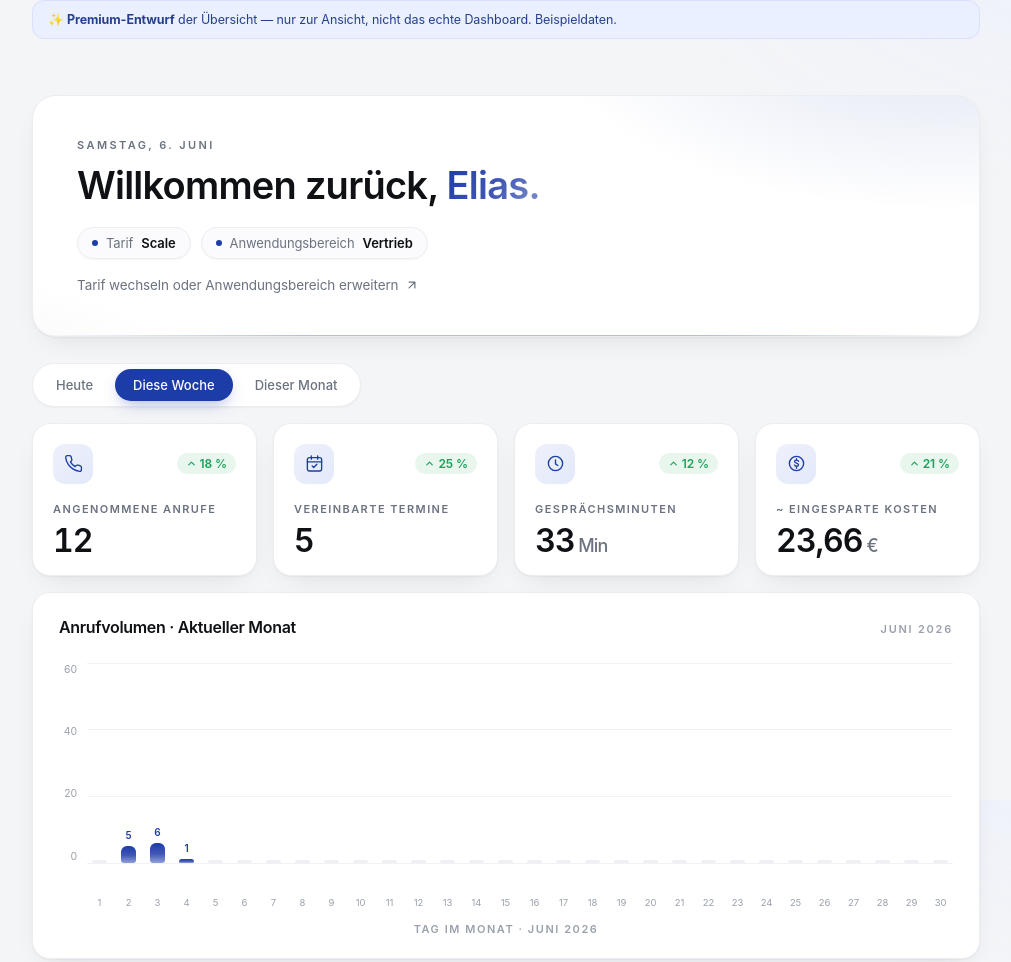
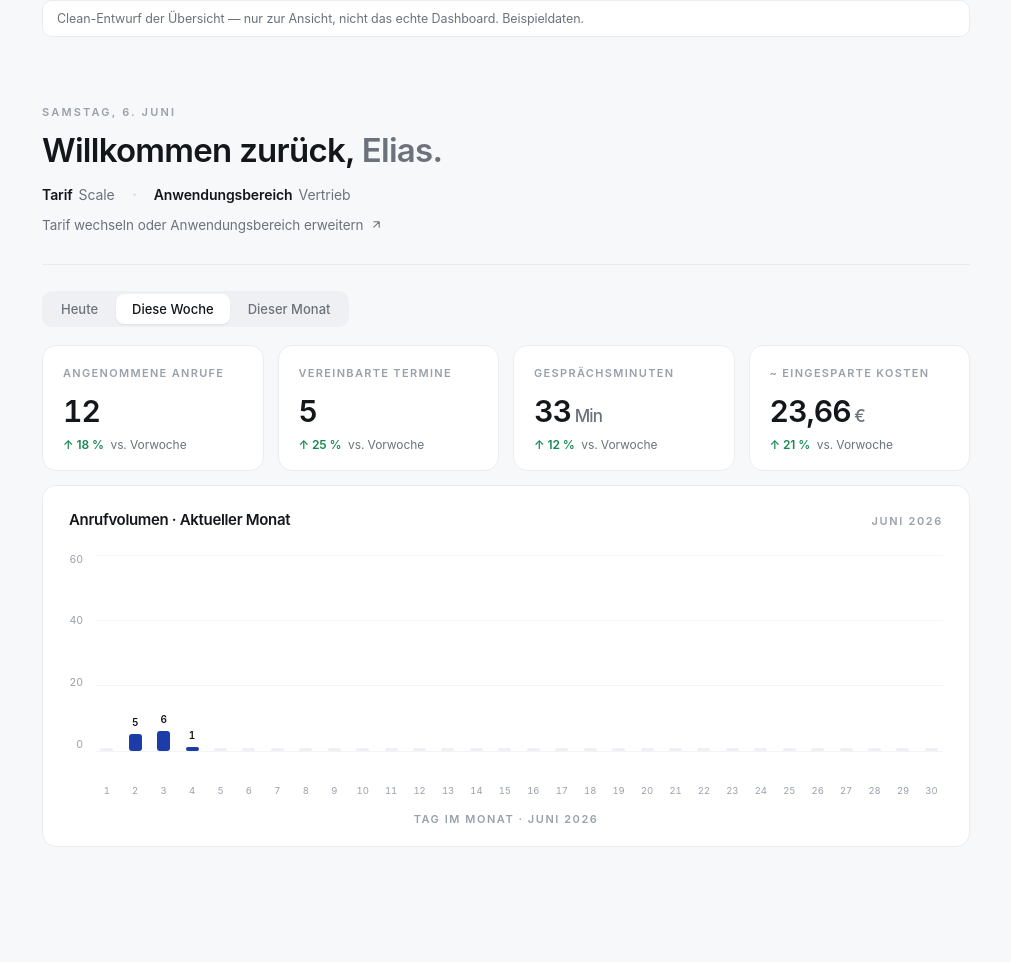
Before and after one commit to Leadary-ai/uebersicht-premium, a plain HTML site: page index.html in a window 1280 px wide. Shown: the whole page, without its empty margins (134-1145 px from the left). Drawn offline with Linux system fonts and the light colour scheme.

Commit message:
Clean-Redesign: monochrom, hairline, keine Verlaeufe/Schatten/Badges

```diff
--- a/index.html
+++ b/index.html
@@ -3,18 +3,15 @@
 <head>
 <meta charset="UTF-8" />
 <meta name="viewport" content="width=device-width, initial-scale=1.0" />
-<title>Übersicht — Premium-Entwurf · Leadary</title>
+<title>Übersicht — Clean-Entwurf · Leadary</title>
 <style>
   :root{
-    --brand:#1C3CA7; --brand-2:#4257B5; --brand-3:#7184C7;
-    --brand-soft:#EAF0FF; --brand-chip:#E8ECF6;
-    --bg:#f4f5f7; --card:#ffffff;
-    --fg:#0f1115; --muted:#6b7280; --label:#9aa1ac;
-    --border:#ecedf1; --success:#1aa35a;
-    --r:18px;
-    --sh-sm:0 1px 2px rgba(16,17,20,.04);
-    --sh:0 1px 2px rgba(16,17,20,.04), 0 10px 30px -14px rgba(16,17,20,.14);
-    --sh-lift:0 2px 4px rgba(16,17,20,.05), 0 18px 40px -16px rgba(28,60,167,.22);
+    --blue:#1C3CA7;
+    --bg:#f7f8fa; --card:#ffffff;
+    --fg:#13161b; --muted:#6c727c; --label:#9aa0ab;
+    --border:#ebecef; --border-strong:#e2e3e7;
+    --up:#1a8a55;
+    --r:14px;
   }
   *{box-sizing:border-box}
   html{font-size:15px}
@@ -22,110 +19,87 @@
     margin:0;background:var(--bg);color:var(--fg);
     font-family:'Inter',ui-sans-serif,system-ui,-apple-system,"Segoe UI",Roboto,sans-serif;
     -webkit-font-smoothing:antialiased;letter-spacing:-.006em;
-    background-image:radial-gradient(900px 420px at 100% -5%, #eef1fb 0%, transparent 55%);
-    background-attachment:fixed;
   }
-  h1,h2,h3{margin:0;font-weight:600;letter-spacing:-.02em}
+  h1,h2,h3{margin:0;font-weight:600;letter-spacing:-.022em}
   .tabnum{font-variant-numeric:tabular-nums}
-  .wrap{max-width:1000px;margin:0 auto;padding:40px 26px 90px}
+  .wrap{max-width:980px;margin:0 auto;padding:46px 26px 100px}
 
-  .note{margin:0 auto 16px;max-width:1000px;padding:0 26px}
-  .note-in{background:var(--brand-soft);border:1px solid #d9e0fb;border-radius:12px;padding:11px 15px;font-size:12.5px;color:#26408f}
+  .note{margin:0 auto 22px;max-width:980px;padding:0 26px}
+  .note-in{border:1px solid var(--border);background:#fff;border-radius:10px;padding:10px 14px;font-size:12.5px;color:var(--muted)}
 
-  /* ---------- HERO ---------- */
-  .hero{position:relative;overflow:hidden;border-radius:24px;background:var(--card);
-        border:1px solid var(--border);box-shadow:var(--sh);padding:42px 44px}
-  .hero::before{content:"";position:absolute;inset:0;pointer-events:none;
-    background:
-      radial-gradient(640px 300px at 96% -30%, rgba(28,60,167,.14), transparent 62%),
-      radial-gradient(420px 220px at -8% 130%, rgba(15,17,21,.05), transparent 60%);}
-  .hero::after{content:"";position:absolute;left:0;right:0;bottom:0;height:1px;
-    background:linear-gradient(90deg,transparent,rgba(28,60,167,.35) 30%,rgba(28,60,167,.35) 70%,transparent)}
-  .eyebrow{position:relative;font-size:11px;font-weight:600;letter-spacing:.22em;text-transform:uppercase;color:var(--muted)}
-  .hero h1{position:relative;margin-top:14px;font-size:38px;line-height:1.02;font-weight:600}
-  .hero h1 .name{background:linear-gradient(120deg,var(--brand),var(--brand-2) 60%,var(--brand-3));-webkit-background-clip:text;background-clip:text;color:transparent}
-  .hero h1 .dot{color:var(--brand-3)}
-  .chips{position:relative;display:flex;flex-wrap:wrap;gap:10px;margin-top:22px}
-  .chip{display:inline-flex;align-items:center;gap:8px;background:#fbfbfd;border:1px solid var(--border);
-        border-radius:999px;padding:7px 14px;font-size:13px;box-shadow:var(--sh-sm)}
-  .chip .k{color:var(--muted)}
-  .chip .v{font-weight:600;color:var(--fg)}
-  .chip .d{width:6px;height:6px;border-radius:50%;background:var(--brand)}
-  .hlink{position:relative;display:inline-flex;align-items:center;gap:6px;margin-top:18px;
-         font-size:13.5px;color:var(--muted);text-decoration:none;transition:color .15s}
-  .hlink:hover{color:var(--brand)}
-  .hlink svg{width:14px;height:14px;transition:transform .15s}
-  .hlink:hover svg{transform:translate(2px,-2px)}
+  /* HERO — plain, editorial */
+  .eyebrow{font-size:11px;font-weight:600;letter-spacing:.2em;text-transform:uppercase;color:var(--label)}
+  h1.hello{margin-top:14px;font-size:33px;line-height:1.05;font-weight:600;color:var(--fg)}
+  h1.hello .muted{color:var(--muted)}
+  .meta{margin-top:18px;display:flex;flex-wrap:wrap;align-items:center;gap:18px;font-size:14px;color:var(--muted)}
+  .meta b{color:var(--fg);font-weight:600;margin-right:6px}
+  .meta .sep{width:3px;height:3px;border-radius:50%;background:var(--border-strong)}
+  .link{margin-top:14px;display:inline-flex;align-items:center;gap:6px;font-size:13.5px;color:var(--muted);text-decoration:none}
+  .link:hover{color:var(--fg)}
+  .link svg{width:13px;height:13px}
 
-  /* ---------- PERIOD ---------- */
-  .seg{display:inline-flex;gap:4px;background:#fff;border:1px solid var(--border);border-radius:999px;
-       padding:5px;margin-top:26px;box-shadow:var(--sh-sm)}
+  .rule{height:1px;background:var(--border);margin:30px 0 26px}
+
+  /* PERIOD — light segmented */
+  .seg{display:inline-flex;gap:2px;background:#eef0f3;border-radius:10px;padding:3px}
   .seg button{border:0;background:transparent;font:inherit;font-size:13px;font-weight:500;color:var(--muted);
-              padding:8px 18px;border-radius:999px;cursor:pointer;transition:.18s}
-  .seg button.active{background:var(--brand);color:#fff;box-shadow:0 6px 16px -6px rgba(28,60,167,.5)}
-  .seg button:not(.active):hover{color:var(--fg);background:#f3f4f7}
+              padding:7px 16px;border-radius:8px;cursor:pointer;transition:.15s}
+  .seg button.active{background:#fff;color:var(--fg);box-shadow:0 1px 2px rgba(19,22,27,.07)}
+  .seg button:not(.active):hover{color:var(--fg)}
 
-  /* ---------- KPIs ---------- */
-  .kpis{display:grid;grid-template-columns:repeat(4,1fr);gap:16px;margin-top:16px}
-  .kpi{position:relative;background:var(--card);border:1px solid var(--border);border-radius:var(--r);
-       padding:20px 20px 18px;box-shadow:var(--sh);transition:transform .2s,box-shadow .2s}
-  .kpi:hover{transform:translateY(-3px);box-shadow:var(--sh-lift)}
-  .kpi-top{display:flex;align-items:center;justify-content:space-between}
-  .chipico{width:40px;height:40px;border-radius:12px;display:flex;align-items:center;justify-content:center;
-           background:linear-gradient(135deg,#eef1fb,#e3e9fa);color:var(--brand)}
-  .chipico svg{width:19px;height:19px;stroke-width:1.7}
-  .kpi-delta{display:inline-flex;align-items:center;gap:3px;font-size:12px;font-weight:600;color:var(--success);
-             background:#e8f6ee;border-radius:999px;padding:3px 9px}
-  .kpi-delta svg{width:11px;height:11px}
-  .kpi-label{font-size:11px;font-weight:600;letter-spacing:.13em;text-transform:uppercase;color:var(--muted);margin-top:18px}
-  .kpi-val{font-size:32px;font-weight:600;letter-spacing:-.03em;line-height:1;margin-top:9px}
-  .kpi-val small{font-size:18px;color:var(--muted);font-weight:500}
+  /* KPIs — flat, hairline */
+  .kpis{display:grid;grid-template-columns:repeat(4,1fr);gap:14px;margin-top:18px}
+  .kpi{background:var(--card);border:1px solid var(--border);border-radius:var(--r);padding:20px 20px 18px;transition:border-color .15s}
+  .kpi:hover{border-color:var(--border-strong)}
+  .kpi .label{font-size:11px;font-weight:600;letter-spacing:.12em;text-transform:uppercase;color:var(--label)}
+  .kpi .val{font-size:30px;font-weight:600;letter-spacing:-.03em;line-height:1;margin-top:16px}
+  .kpi .val small{font-size:17px;color:var(--muted);font-weight:500}
+  .kpi .delta{font-size:12px;color:var(--muted);margin-top:11px}
+  .kpi .delta .up{color:var(--up);font-weight:600}
 
-  /* ---------- CHART ---------- */
-  .chart{margin-top:16px;background:var(--card);border:1px solid var(--border);border-radius:var(--r);
-         box-shadow:var(--sh);padding:24px 26px 22px}
-  .chart-head{display:flex;align-items:baseline;justify-content:space-between;margin-bottom:22px}
-  .chart-head h3{font-size:16px}
-  .chart-head .mon{font-size:11px;font-weight:600;letter-spacing:.16em;text-transform:uppercase;color:var(--label)}
-  .plot{display:flex;gap:10px}
-  .yax{display:flex;flex-direction:column;justify-content:space-between;height:230px;padding-top:4px;padding-bottom:26px;
-       font-size:10.5px;color:var(--label);text-align:right;min-width:18px}
-  .grid-area{flex:1;position:relative}
-  .bars{position:relative;height:230px}
-  .gl{position:absolute;left:0;right:0;border-top:1px solid #f1f2f6}
-  .row{position:absolute;left:0;right:0;bottom:26px;top:4px;display:flex;align-items:flex-end;gap:4px}
+  /* CHART — clean */
+  .chart{margin-top:14px;background:var(--card);border:1px solid var(--border);border-radius:var(--r);padding:24px 26px 20px}
+  .chart-head{display:flex;align-items:baseline;justify-content:space-between;margin-bottom:24px}
+  .chart-head h3{font-size:15px}
+  .chart-head .mon{font-size:11px;font-weight:600;letter-spacing:.15em;text-transform:uppercase;color:var(--label)}
+  .plot{display:flex;gap:12px}
+  .yax{display:flex;flex-direction:column;justify-content:space-between;height:224px;padding-bottom:26px;
+       font-size:10.5px;color:var(--label);text-align:right;min-width:14px;font-variant-numeric:tabular-nums}
+  .grid-area{flex:1}
+  .bars{position:relative;height:224px}
+  .gl{position:absolute;left:0;right:0;border-top:1px solid #f3f4f6}
+  .row{position:absolute;left:0;right:0;bottom:26px;top:2px;display:flex;align-items:flex-end;gap:5px}
   .bcol{flex:1;display:flex;flex-direction:column;justify-content:flex-end;align-items:center;height:100%}
-  .bval{font-size:10px;font-weight:600;color:var(--brand);margin-bottom:5px}
-  .bar{width:100%;max-width:15px;border-radius:6px 6px 3px 3px;
-       background:linear-gradient(180deg,var(--brand) 0%,var(--brand-2) 55%,#8fa0d8 100%);
-       transition:filter .15s,transform .15s;cursor:default}
-  .bar.empty{background:#eef0f5}
-  .bcol:hover .bar:not(.empty){filter:brightness(1.08);transform:scaleY(1.02)}
-  .xax{display:flex;gap:4px;margin-top:8px}
-  .xax span{flex:1;text-align:center;font-size:9.5px;color:var(--label)}
-  .caption{text-align:center;margin-top:14px;font-size:11px;font-weight:600;letter-spacing:.14em;text-transform:uppercase;color:var(--label)}
+  .bval{font-size:10px;font-weight:600;color:var(--fg);margin-bottom:6px;font-variant-numeric:tabular-nums}
+  .bar{width:100%;max-width:13px;border-radius:3px;background:var(--blue);transition:opacity .15s}
+  .bar.empty{background:#eef0f3}
+  .bcol:hover .bar:not(.empty){opacity:.82}
+  .xax{display:flex;gap:5px;margin-top:8px}
+  .xax span{flex:1;text-align:center;font-size:9.5px;color:var(--label);font-variant-numeric:tabular-nums}
+  .caption{text-align:center;margin-top:16px;font-size:11px;font-weight:600;letter-spacing:.14em;text-transform:uppercase;color:var(--label)}
 
-  @media(max-width:860px){.kpis{grid-template-columns:repeat(2,1fr)}.hero{padding:32px 26px}.hero h1{font-size:30px}}
+  @media(max-width:820px){.kpis{grid-template-columns:repeat(2,1fr)}h1.hello{font-size:28px}}
 </style>
 </head>
 <body>
 
-<div class="note"><div class="note-in">✨ <b>Premium-Entwurf</b> der Übersicht — nur zur Ansicht, nicht das echte Dashboard. Beispieldaten.</div></div>
+<div class="note"><div class="note-in">Clean-Entwurf der Übersicht — nur zur Ansicht, nicht das echte Dashboard. Beispieldaten.</div></div>
 
 <div class="wrap">
 
   <!-- HERO -->
-  <section class="hero">
-    <div class="eyebrow">Samstag, 6. Juni</div>
-    <h1>Willkommen zurück, <span class="name">Elias</span><span class="dot">.</span></h1>
-    <div class="chips">
-      <span class="chip"><span class="d"></span><span class="k">Tarif</span><span class="v">Scale</span></span>
-      <span class="chip"><span class="d"></span><span class="k">Anwendungsbereich</span><span class="v">Vertrieb</span></span>
-    </div>
-    <a class="hlink" href="#">Tarif wechseln oder Anwendungsbereich erweitern
-      <svg viewBox="0 0 24 24" fill="none" stroke="currentColor" stroke-width="2" stroke-linecap="round" stroke-linejoin="round"><path d="M7 17 17 7M7 7h10v10"/></svg>
-    </a>
-  </section>
+  <div class="eyebrow">Samstag, 6. Juni</div>
+  <h1 class="hello">Willkommen zurück, <span class="muted">Elias.</span></h1>
+  <div class="meta">
+    <span><b>Tarif</b>Scale</span>
+    <span class="sep"></span>
+    <span><b>Anwendungsbereich</b>Vertrieb</span>
+  </div>
+  <a class="link" href="#">Tarif wechseln oder Anwendungsbereich erweitern
+    <svg viewBox="0 0 24 24" fill="none" stroke="currentColor" stroke-width="2" stroke-linecap="round" stroke-linejoin="round"><path d="M7 17 17 7M7 7h10v10"/></svg>
+  </a>
+
+  <div class="rule"></div>
 
   <!-- PERIOD -->
   <div class="seg">
@@ -137,39 +111,24 @@
   <!-- KPIs -->
   <div class="kpis">
     <div class="kpi">
-      <div class="kpi-top">
-        <div class="chipico"><svg viewBox="0 0 24 24" fill="none" stroke="currentColor" stroke-linecap="round" stroke-linejoin="round"><path d="M22 16.92v3a2 2 0 0 1-2.18 2 19.8 19.8 0 0 1-8.63-3.07 19.5 19.5 0 0 1-6-6A19.8 19.8 0 0 1 2.12 4.18 2 2 0 0 1 4.11 2h3a2 2 0 0 1 2 1.72c.13 1.05.36 2.07.7 3a2 2 0 0 1-.45 2.11L8.09 9.91a16 16 0 0 0 6 6l1.27-1.27a2 2 0 0 1 2.11-.45c.96.34 1.97.57 3 .7A2 2 0 0 1 22 16.92z"/></svg></div>
-        <span class="kpi-delta"><svg viewBox="0 0 24 24" fill="none" stroke="currentColor" stroke-width="2.5" stroke-linecap="round" stroke-linejoin="round"><path d="m6 15 6-6 6 6"/></svg>18 %</span>
-      </div>
-      <div class="kpi-label">Angenommene Anrufe</div>
-      <div class="kpi-val tabnum">12</div>
+      <div class="label">Angenommene Anrufe</div>
+      <div class="val tabnum">12</div>
+      <div class="delta"><span class="up">↑ 18 %</span> &nbsp;vs. Vorwoche</div>
     </div>
-
     <div class="kpi">
-      <div class="kpi-top">
-        <div class="chipico"><svg viewBox="0 0 24 24" fill="none" stroke="currentColor" stroke-linecap="round" stroke-linejoin="round"><rect x="3" y="4.5" width="18" height="17" rx="2.5"/><path d="M16 2.5v4M8 2.5v4M3 10h18M9 15l2 2 4-4"/></svg></div>
-        <span class="kpi-delta"><svg viewBox="0 0 24 24" fill="none" stroke="currentColor" stroke-width="2.5" stroke-linecap="round" stroke-linejoin="round"><path d="m6 15 6-6 6 6"/></svg>25 %</span>
-      </div>
-      <div class="kpi-label">Vereinbarte Termine</div>
-      <div class="kpi-val tabnum">5</div>
+      <div class="label">Vereinbarte Termine</div>
+      <div class="val tabnum">5</div>
+      <div class="delta"><span class="up">↑ 25 %</span> &nbsp;vs. Vorwoche</div>
     </div>
-
     <div class="kpi">
-      <div class="kpi-top">
-        <div class="chipico"><svg viewBox="0 0 24 24" fill="none" stroke="currentColor" stroke-linecap="round" stroke-linejoin="round"><circle cx="12" cy="12" r="9"/><path d="M12 7.5v5l3 2"/></svg></div>
-        <span class="kpi-delta"><svg viewBox="0 0 24 24" fill="none" stroke="currentColor" stroke-width="2.5" stroke-linecap="round" stroke-linejoin="round"><path d="m6 15 6-6 6 6"/></svg>12 %</span>
-      </div>
-      <div class="kpi-label">Gesprächsminuten</div>
-      <div class="kpi-val tabnum">33<small> Min</small></div>
+      <div class="label">Gesprächsminuten</div>
+      <div class="val tabnum">33<small> Min</small></div>
+      <div class="delta"><span class="up">↑ 12 %</span> &nbsp;vs. Vorwoche</div>
     </div>
-
     <div class="kpi">
-      <div class="kpi-top">
-        <div class="chipico"><svg viewBox="0 0 24 24" fill="none" stroke="currentColor" stroke-linecap="round" stroke-linejoin="round"><circle cx="12" cy="12" r="9"/><path d="M14.6 9.2c-.4-.9-1.3-1.4-2.6-1.4-1.4 0-2.5.7-2.5 1.8 0 2.7 5 1.3 5 4 0 1.1-1.1 1.9-2.5 1.9-1.3 0-2.2-.6-2.6-1.5M12 6v1.6M12 16.4V18"/></svg></div>
-        <span class="kpi-delta"><svg viewBox="0 0 24 24" fill="none" stroke="currentColor" stroke-width="2.5" stroke-linecap="round" stroke-linejoin="round"><path d="m6 15 6-6 6 6"/></svg>21 %</span>
-      </div>
-      <div class="kpi-label">~ Eingesparte Kosten</div>
-      <div class="kpi-val tabnum">23,66<small> €</small></div>
+      <div class="label">~ Eingesparte Kosten</div>
+      <div class="val tabnum">23,66<small> €</small></div>
+      <div class="delta"><span class="up">↑ 21 %</span> &nbsp;vs. Vorwoche</div>
     </div>
   </div>
 
@@ -191,32 +150,19 @@
 </div>
 
 <script>
-  const DAYS = 30, SCALE = 60;
-  // Beispiel: Tag 2 = 5, Tag 3 = 6, Tag 4 = 1
-  const data = Array.from({length:DAYS},(_,i)=>({day:i+1, n: i===1?5 : i===2?6 : i===3?1 : 0}));
-
-  // Gitterlinien
-  const bars = document.getElementById('bars');
-  [60,40,20,0].forEach(t=>{
-    const gl=document.createElement('div');
-    gl.className='gl';
-    gl.style.top=`calc(${(1-t/SCALE)*100}% * (230 - 30)/230 + 4px)`;
-    gl.style.top=`${4 + (1-t/SCALE)*(230-4-26)}px`;
-    bars.appendChild(gl);
-  });
-  // Balken-Reihe
-  const row=document.createElement('div'); row.className='row';
-  data.forEach(d=>{
-    const col=document.createElement('div'); col.className='bcol';
+  const DAYS=30, SCALE=60;
+  const data=Array.from({length:DAYS},(_,i)=>({day:i+1, n: i===1?5 : i===2?6 : i===3?1 : 0}));
+  const bars=document.getElementById('bars');
+  const H=224, TOP=2, BOT=26, plot=H-TOP-BOT;
+  [60,40,20,0].forEach(t=>{const gl=document.createElement('div');gl.className='gl';gl.style.top=`${TOP+(1-t/SCALE)*plot}px`;bars.appendChild(gl);});
+  const row=document.createElement('div');row.className='row';
+  data.forEach(d=>{const col=document.createElement('div');col.className='bcol';
     const h=(d.n/SCALE)*100;
-    col.innerHTML = (d.n>0?`<span class="bval">${d.n}</span>`:'') +
-      `<div class="bar ${d.n===0?'empty':''}" style="height:${d.n>0?h:1.5}%" title="${d.day}. Juni · ${d.n} Anruf${d.n===1?'':'e'}"></div>`;
-    row.appendChild(col);
-  });
+    col.innerHTML=(d.n>0?`<span class="bval">${d.n}</span>`:'')+`<div class="bar ${d.n===0?'empty':''}" style="height:${d.n>0?h:1.5}%" title="${d.day}. Juni · ${d.n}"></div>`;
+    row.appendChild(col);});
   bars.appendChild(row);
-  // X-Achse
   const xax=document.getElementById('xax');
-  data.forEach(d=>{ const s=document.createElement('span'); s.textContent=d.day; xax.appendChild(s); });
+  data.forEach(d=>{const s=document.createElement('span');s.textContent=d.day;xax.appendChild(s);});
 </script>
 </body>
 </html>
```
